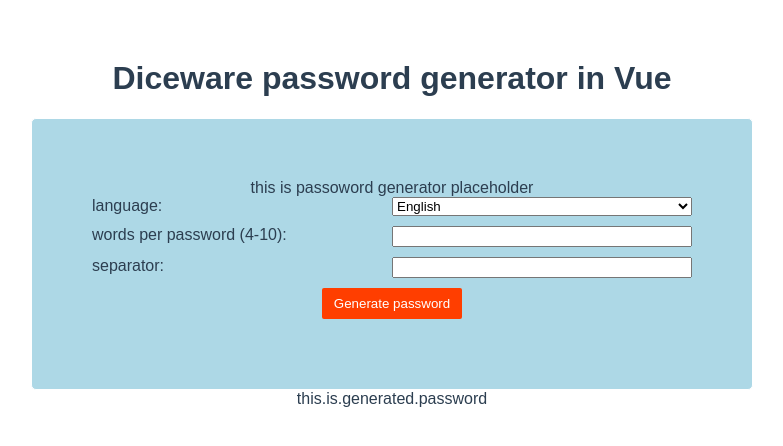
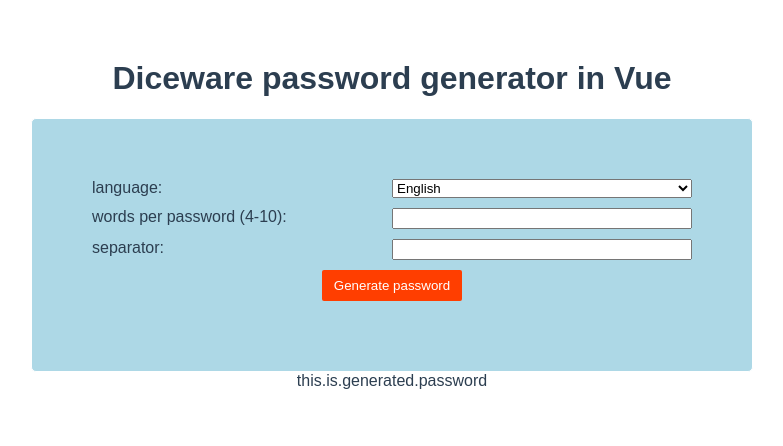
Before and after one commit to MaciekTalaska/vue-diceware, a Vue app: page / in a window 1280 px wide. Shown: the top 446 px of the page, without its empty margins (248-1031 px from the left). Built offline with nearby package versions, Linux system fonts and the light colour scheme.

Commit message:
generator works

```diff
--- a/src/components/generator.vue
+++ b/src/components/generator.vue
@@ -1,5 +1,5 @@
 <template>
-    <div class="container">this is passoword generator placeholder
+    <div class="container">
         <div>
             <label class="column-left" for="language_ctrl">language:</label>
             <select 	class="column-right"
@@ -31,7 +31,7 @@
                                 bind:value={separator} />
         </div>
         <div>
-            <button on:click={generatePassword}>
+            <button v-on:click="generatePassword">
                 Generate password
             </button>
         </div>
@@ -39,8 +39,66 @@
 </template>
 
 <script>
+import getWordsMap from "./../repo.js";
+import getRandom from "./../dice.js";
+
 export default {
-    name: "generator"
+
+    name: "generator",
+    data() {
+        return {
+            password: String,
+            repository: new Map(),
+            passwordLength: String,
+            language: String,
+            separator: String,
+        }
+    },
+    created() {
+        console.log("created")
+
+        this.language = "en";
+        this.separator = ".";
+        this.passwordLength = 4;
+    },
+    mounted() {
+        console.log("mounted");
+        // if ( this.repository.has(this.language)) {
+        //     return;
+        // } else {
+        //     let words = getWordsMap(this.language);
+        //     this.repository.set(this.language, words);
+        // }
+        this.updateLanguage(this.language);
+    },
+    methods: {
+        updateLanguage: function(language) {
+            getWordsMap(language).then(result => {
+                this.repository.set(this.language, result);
+            // let repository = this.state.repository;
+            // repository.set(language, result);
+            // this.setState({repository: repository});
+            })
+        },
+        updateLanguageInternal: function(language) {
+            console.log('language: ', language);
+        },
+        generatePassword: function() {
+            console.log("language: ", this.language);
+            console.log('repository: ', this.repository);
+
+            this.password = "";
+            let words = this.repository.get(this.language);
+            let allwords = new Array(this.passwordLength);
+            console.log('allwords: ', allwords);
+            console.log('words acquired. size: ', words.length);
+            allwords = allwords.fill().map(() => words[getRandom() % words.length]);
+            this.password = allwords.join(this.separator);
+
+            console.log("password: ", this.password);
+        },
+}
+
 };
 </script>
 
```
Also changed, not shown: src/dice.js (renamed from dice.js), src/repo.js (renamed from repo.js).
